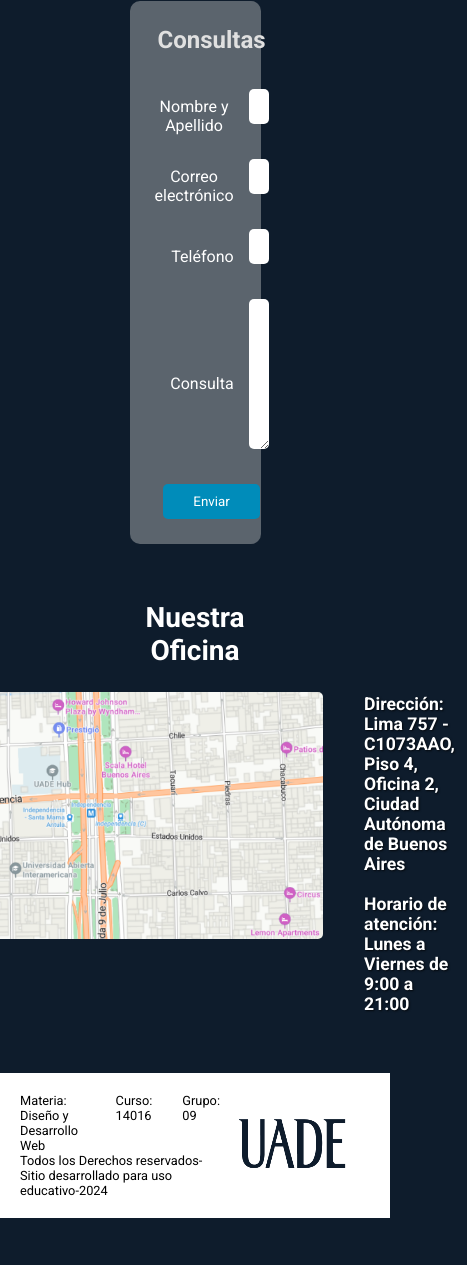
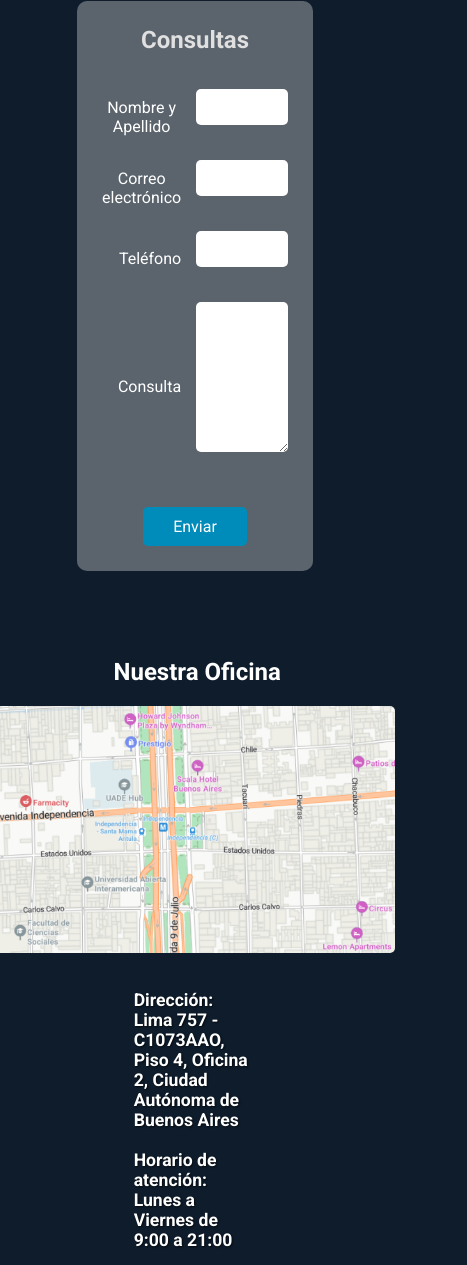
Before and after one commit to NineSoftSolutions/ConsultoraWeb_NineSoftSolutions, a plain HTML site: page pages/contacto.html in a window 390 px wide. Shown: the part 706-1971 px from the top of the page, 467 px wide, since content can reach past the window. Before the commit the page ends 1924 px from the top, so only its background shows below. Drawn offline with Linux system fonts and the light colour scheme.

Commit message:
FEAT - se modifico aspecto responsive/@media en contacto

```diff
--- a/css/styles.css
+++ b/css/styles.css
@@ -1376,3 +1376,66 @@ textarea {
     margin-bottom: 20px;
   }
 }
+
+@media (max-width: 768px) {
+  .form-container {
+    width: 90%;
+    margin: 40px auto;
+  }
+
+  form {
+    display: flex;
+    flex-direction: column;
+  }
+
+  label {
+    display: block;
+    margin-bottom: 10px;
+    font-size: 16px;
+  }
+
+  input, textarea {
+    width: 100%;
+    padding: 10px;
+    margin-bottom: 20px;
+    font-size: 14px;
+    box-sizing: border-box;
+  }
+
+  textarea {
+    height: 150px;
+  }
+
+  .submit-container {
+    text-align: center;
+    margin-top: 20px;
+  }
+
+  button {
+    padding: 10px 20px;
+    font-size: 16px;
+  }
+
+  .oficina-content {
+    flex-direction: column;
+    align-items: center;
+  }
+
+  .oficina-info {
+    text-align: center;
+    max-width: 90%;
+  }
+
+  .oficina-content img {
+    margin-right: 0;
+    margin-bottom: 15px;
+  }
+
+  #oficina h3 {
+    font-size: 24px;
+    text-align: center;
+    margin: 15px 0;
+    color: #ffffff;
+    white-space: nowrap;
+  }
+}
```
